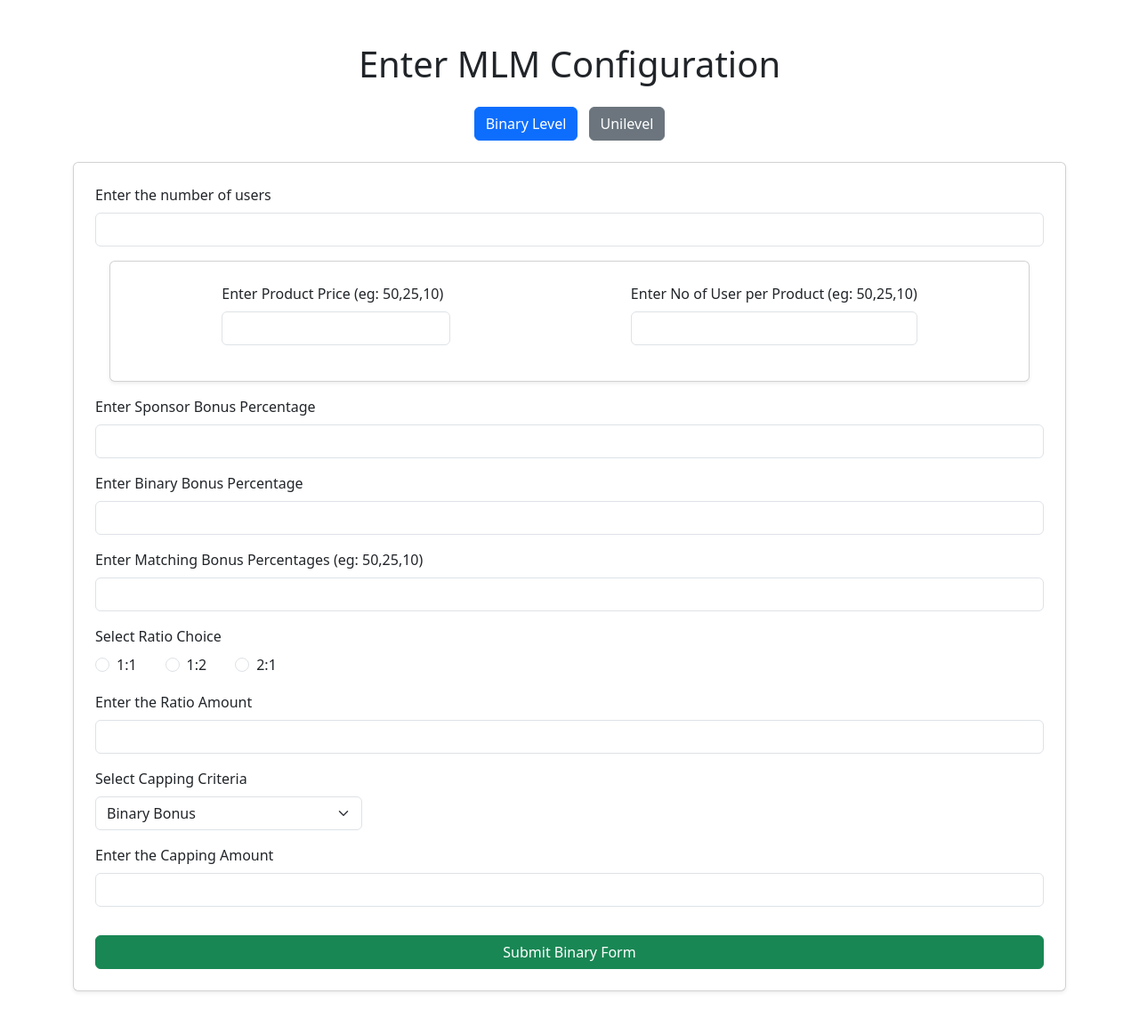
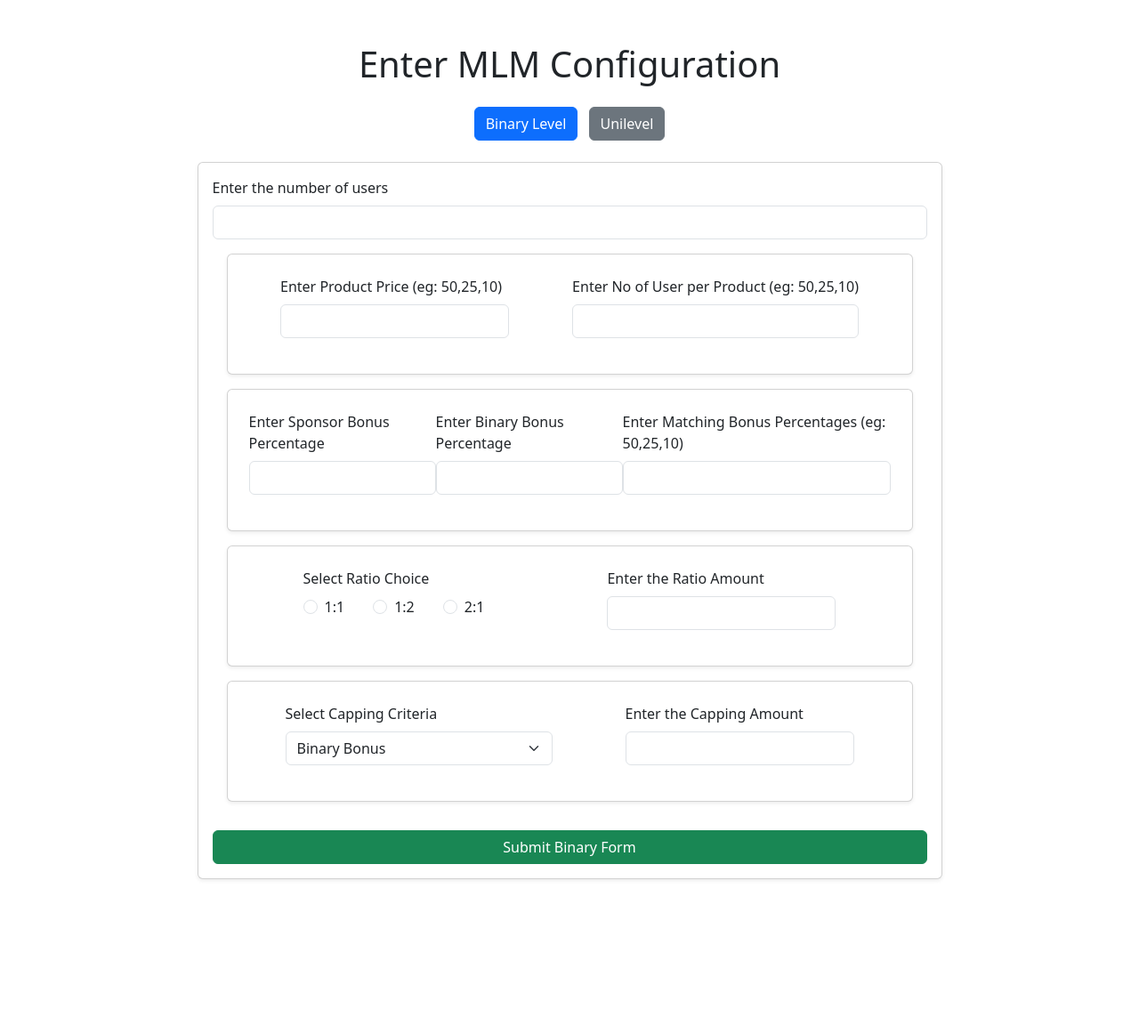
Before and after one commit to Meenakshi-Sundaram-A/mlm_simultor, a Django app: page / in a window 1280 px wide, after a click on "Binary Level". Shown: the whole page at 89% size. After the commit the page ends 1036 px from the top, so only its background shows below. Run offline with Django 5.2, Linux system fonts and the light colour scheme.

Commit message:
Made some progress in frontend

```diff
--- a/templates/form_template.html
+++ b/templates/form_template.html
@@ -82,7 +82,7 @@
         </form>
 
         <!-- Binary Form -->
-        <form method="POST" class="card p-4 shadow-sm mt-4" id="binaryForm" style="display: none;">
+        <form method="POST" class="card p-3 shadow-sm mt-3 w-75 mx-auto" id="binaryForm" style="display: none;">
             {% csrf_token %}
             <input type="hidden" name="plan_type" id="binaryPlanType">
 
@@ -105,6 +105,8 @@
                 </div>
             </div>
 
+            <div class="card p-4 shadow-sm m-3">
+                <div class="d-flex justify-content-around">
                     <div class="mb-3">
                         <label for="id_sponsor_bonus_percentage" class="form-label">{{ binary_form.sponsor_bonus_percentage.label }}</label>
                         {{ binary_form.sponsor_bonus_percentage }}
@@ -119,7 +121,11 @@
                         <label for="id_matching_bonus_percentage" class="form-label">{{ binary_form.matching_bonus_percentage.label }}</label>
                         {{ binary_form.matching_bonus_percentage }}
                     </div>
+                </div>
+            </div>
 
+            <div class="card p-4 shadow-sm m-3">
+                <div class="d-flex justify-content-around">
                     <div class="mb-3">
                         <label class="form-label">{{ binary_form.ratio_choice.label }}</label>
                         <div class="d-flex gap-3">
@@ -131,13 +137,15 @@
                             {% endfor %}
                         </div>
                     </div>
-
-
                     <div class="mb-3">
                         <label for="id_ratio_amount" class="form-label">{{ binary_form.ratio_amount.label }}</label>
                         {{ binary_form.ratio_amount }}
                     </div>
+                </div>
+            </div>
 
+            <div class="card p-4 shadow-sm m-3">
+                <div class="d-flex justify-content-around">
                     <div class="mb-3">
                         <label for="id_capping_scope" class="form-label">{{ binary_form.capping_scope.label }}</label>
                         {{ binary_form.capping_scope }}
```
Also changed, not shown: other parts of templates/form_template.html (+3 -3 lines). Lines whose indentation alone changed are shown as unchanged.
